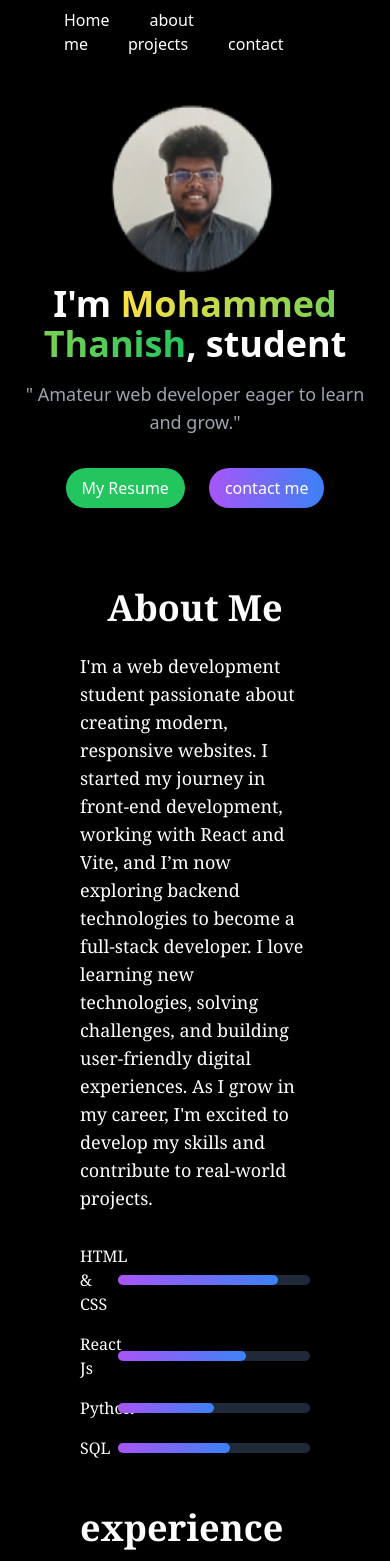
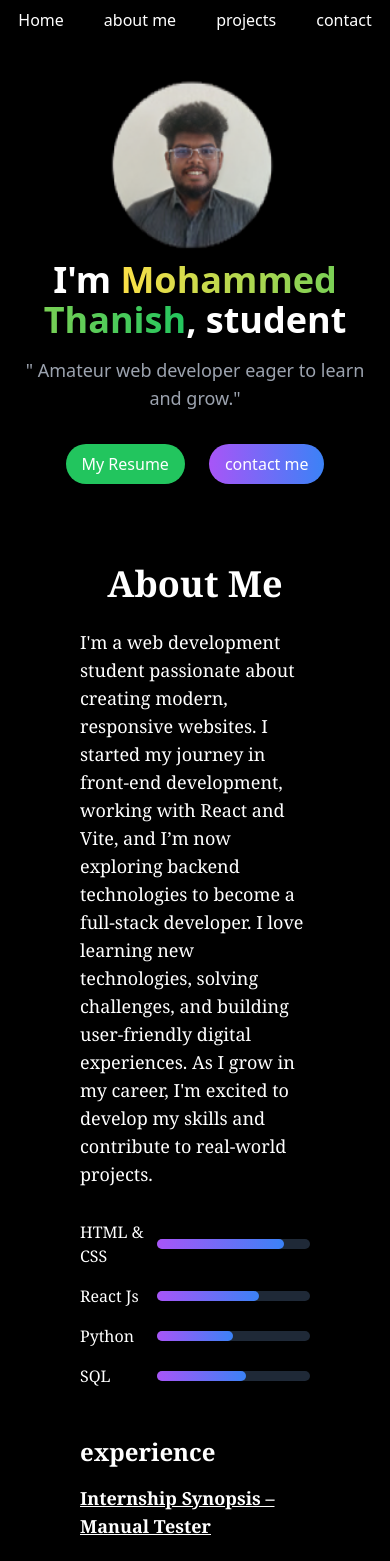
Before and after one commit to mohammedthanishk/MyPortfolio, a React (Vite) app: page / in a window 390 px wide. Shown: the top 1561 px of the page. Built offline with nearby package versions, Linux system fonts and the light colour scheme.

Commit message:
aligning the items

```diff
--- a/src/assets/components/About.jsx
+++ b/src/assets/components/About.jsx
@@ -18,7 +18,7 @@ const About = () => {
         </div>
         <div className="space-y-4">
           <div className="flex items-center">
-            <label htmlFor="htmlandcss" className="w-2/12">
+            <label htmlFor="htmlandcss" className="w-4/12 md:w-2/12">
               HTML & CSS
             </label>
             <div className="grow bg-gray-800 rounded-full h-2.5">
@@ -26,7 +26,7 @@ const About = () => {
             </div>
           </div>
           <div className="flex items-center">
-            <label htmlFor="Reactjs" className="w-2/12">
+            <label htmlFor="Reactjs" className="w-4/12 md:w-2/12">
               React Js
             </label>
             <div className="grow bg-gray-800 rounded-full h-2.5">
@@ -34,7 +34,7 @@ const About = () => {
             </div>
           </div>
           <div className="flex items-center">
-            <label htmlFor="htmlandcss" className="w-2/12">
+            <label htmlFor="htmlandcss" className=" w-4/12 md:w-2/12">
               Python
             </label>
             <div className="grow bg-gray-800 rounded-full h-2.5">
@@ -42,7 +42,7 @@ const About = () => {
             </div>
           </div>
           <div className="flex items-center">
-            <label htmlFor="htmlandcss" className="w-2/12">
+            <label htmlFor="htmlandcss" className="w-4/12 md:w-2/12">
               SQL
             </label>
             <div className="grow bg-gray-800 rounded-full h-2.5">
@@ -52,7 +52,7 @@ const About = () => {
         </div>
         <div className="mt-12 flex  justify-between text-start  md:text-center ">
           <div>
-            <h1 className="text-4xl font-serif font-bold mb-4">experience</h1>
+            <h1 className="text-2xl md:text-3xl lg:text-4xl font-serif font-bold mb-4">experience</h1>
             <h4 className="text-lg underline font-bold mb-4">
               Internship Synopsis – Manual Tester
             </h4>
--- a/src/assets/components/Footer.jsx
+++ b/src/assets/components/Footer.jsx
@@ -3,7 +3,7 @@ import { FaFacebook, FaGithub, FaInstagram, FaLinkedin } from "react-icons/fa";
 
 const footer = () => {
   return (
-    <div className="bg-black text-2xl flex justify-center content-centercenter space-x-6 pb-12 my-8 md:my-0">
+    <div className="bg-black text-2xl flex justify-center content-centercenter space-x-6 p-12  md:my-0">
       <a href="" className="text-gray-500  hover:text-pink-500">
         <FaInstagram />
       </a>
--- a/src/assets/components/Home.jsx
+++ b/src/assets/components/Home.jsx
@@ -29,7 +29,7 @@ const Home = () => {
           className="bg-clip-border bg-gradient-to-l from-blue-500 to-purple-500  md:inline transform tarnsition-tranform duration-300 hover:scale-105 px-4 py-2 rounded-full cursor-pointer"
         >
           <a href="#contact" className="hover:text-gray-400">
-            {" "}
+
             contact me
           </a>
         </button>
--- a/src/assets/components/Navbar.jsx
+++ b/src/assets/components/Navbar.jsx
@@ -2,7 +2,7 @@ import React from "react";
 
 function Navbar() {
   return (
-    <div className="bg-black text-white px-16 md:px-16 lg:px-24 pb-7">
+    <div className="bg-black text-white px-4 md:px-16 lg:px-24 pb-7">
       <div className="container py-2 flex justify-center md:justify-between items-center">
         <div className="text-2x1 font bold hidden md:inline">
           <h1 className="tranform transition-transform duration-500 hover:scale-110 px-5 py-3 cursor-pointer text-2xl" >Mohammed Thanish</h1>
--- a/src/assets/components/contact.jsx
+++ b/src/assets/components/contact.jsx
@@ -53,7 +53,7 @@ const Contact = () => {
                   />
                 </div>
                 <div>
-                  <label htmlFor="message" className="block mb-3">
+                  <label htmlFor="message" className="block pb-3">
                     Your message
                   </label>
                   <textarea
```
